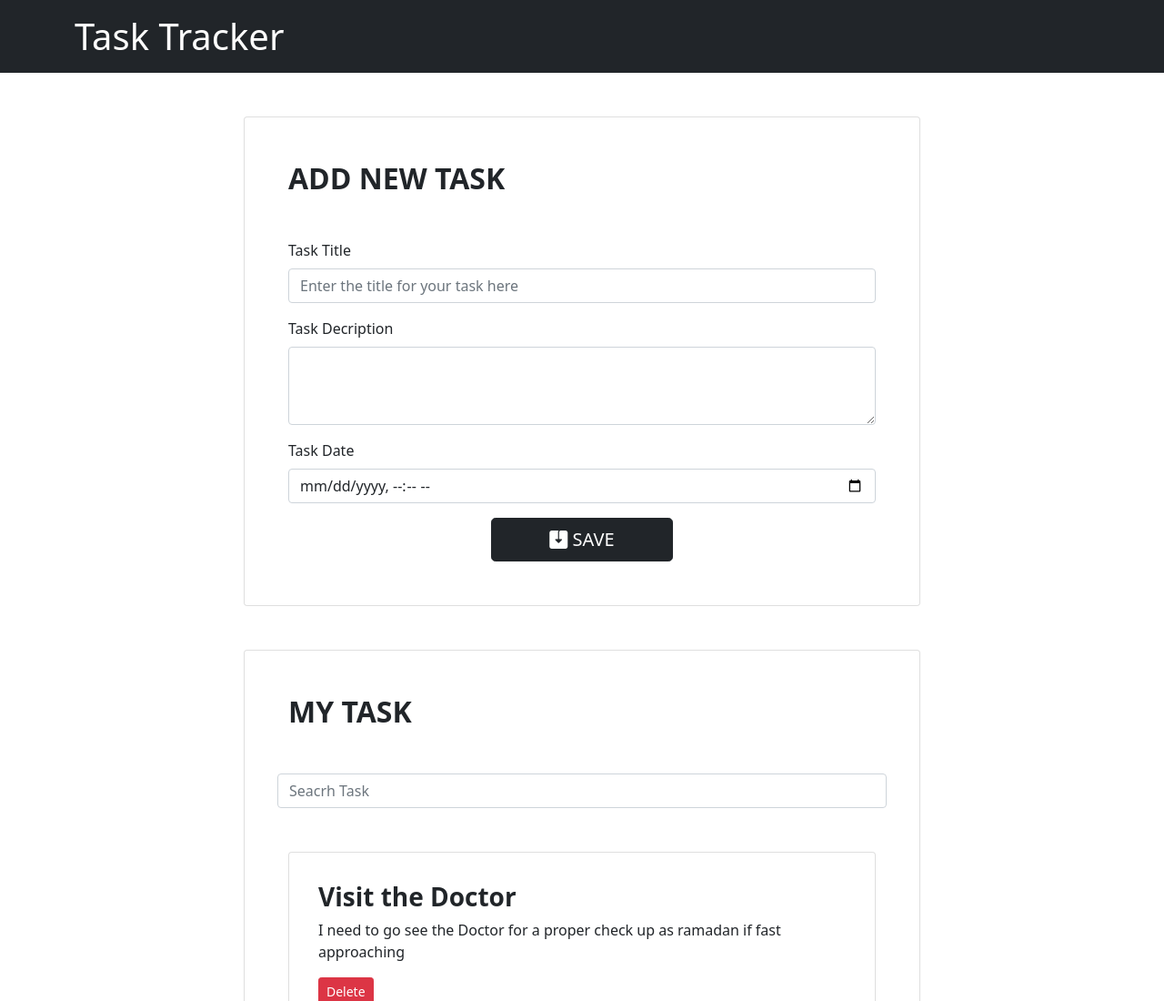
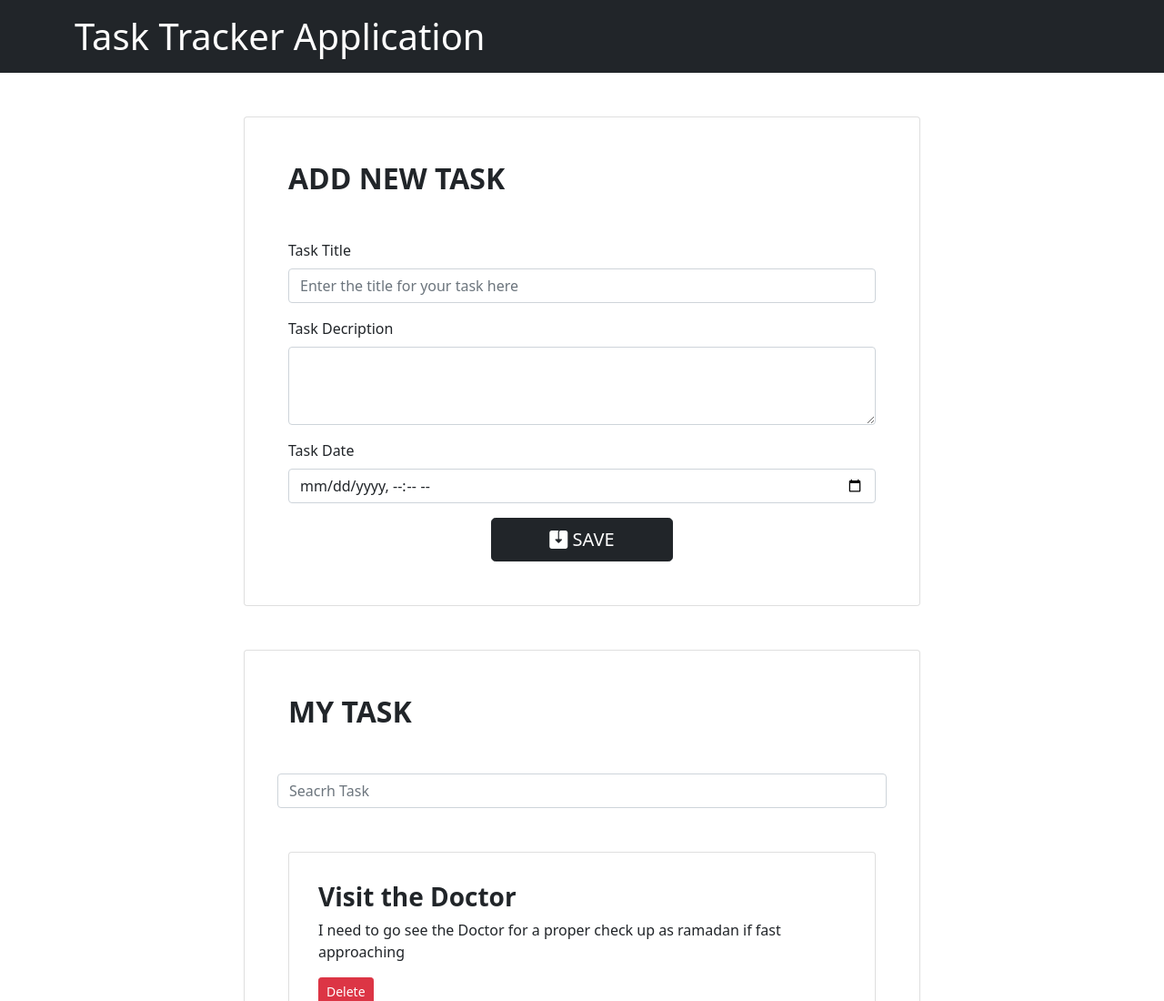
Before and after one commit to Holytech/taskTracker, a plain HTML site: page index.html in a window 1280 px wide. Shown: the top 1100 px of the page at 91% size. Drawn offline with nearby package versions, Linux system fonts and the light colour scheme.

Commit message:
Edited the project title

```diff
--- a/index.html
+++ b/index.html
@@ -11,7 +11,7 @@
 <body>
     <header class="bg-dark text-white h1 py-3 mb-5">
         <div class="container">
-            Task Tracker
+            Task Tracker Application
         </div>
     </header>
 
```
